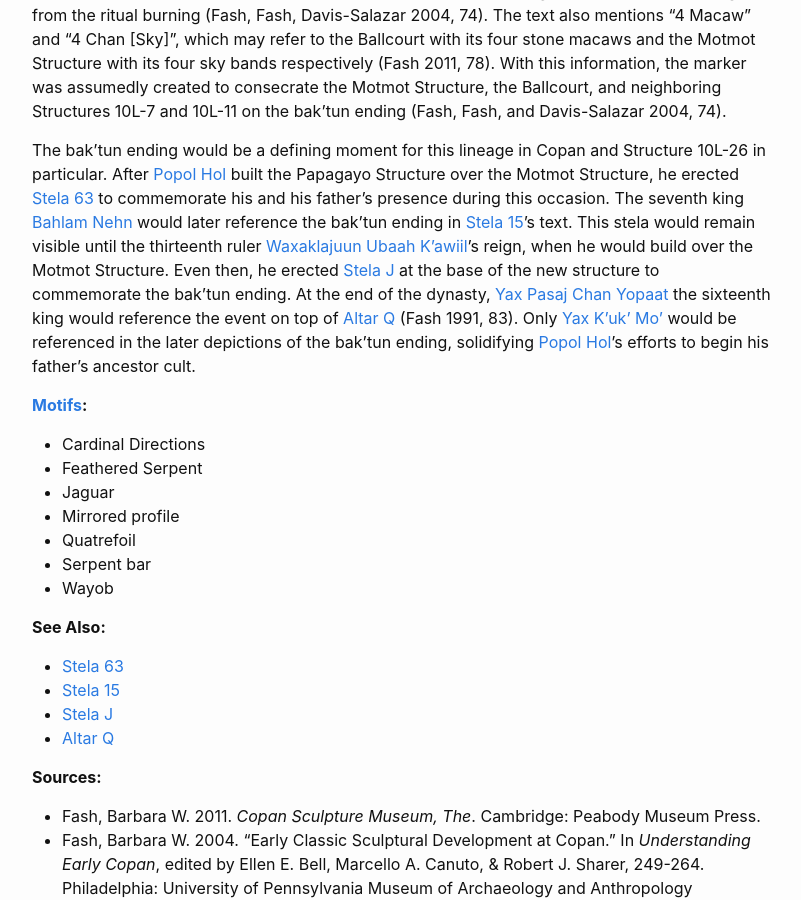
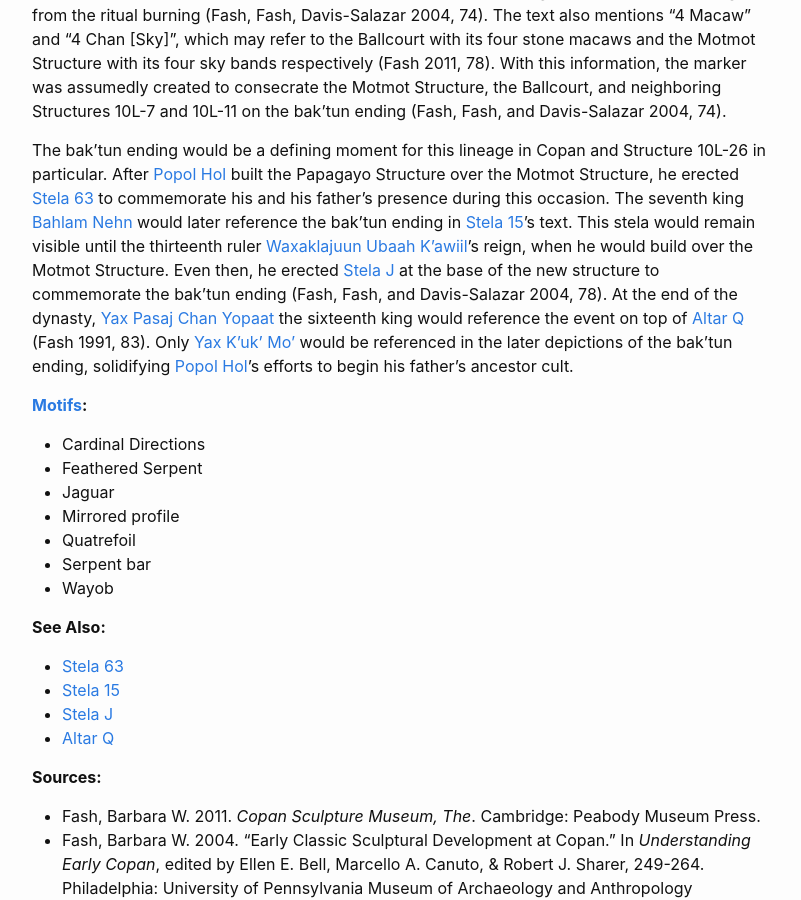
Before and after one commit to ahutnick/copanaltarqkings, a Jekyll site: the page built from _monuments/motmot-marker.markdown, in a window 1280 px wide and 900 px high, scrolled down 1642 px. Shown: the whole window, without its empty margins (238-1039 px from the left). Built offline with Jekyll 4.4.1, drawn with Linux system fonts in a browser that asks for light colours.

Commit message:
Grammar Edits 2

```diff
--- a/_monuments/motmot-marker.markdown
+++ b/_monuments/motmot-marker.markdown
@@ -24,7 +24,7 @@ Fascinatingly, this carving is one of the few depictions of <a href="{{site.base
 
 The chamber itself contains the remains of a woman in her mid twenties who is believed to have been a day keeper, or shaman. She was buried with a puma serving as her <em>way</em> or spirit companion. As long as seven years after her death, her remains were ritually burned.  Funerary offerings then laid in the tomb include a sacrificed deer, three human heads, ceramics, jade, shell, seeds, deer antlers, mercury, feathers, and a representation of a crocodile pelt (Fash, Fash, and Davis-Salazar 2004, 68-70; Fash 2011, 80). The jade pieces were placed in the cardinal directions, and three stones in the center for the hearthstones  (Fash 2011, 80). The crypt was then sealed off with the Marker, which would detail the deer offering and the “smoke entering” from the ritual burning (Fash, Fash, Davis-Salazar 2004, 74). The text also mentions “4 Macaw” and “4 Chan [Sky]”, which may refer to the Ballcourt with its four stone macaws and the Motmot Structure with its four sky bands respectively (Fash 2011, 78). With this information, the marker was assumedly created to consecrate the Motmot Structure, the Ballcourt, and neighboring Structures 10L-7 and 10L-11 on the bak'tun ending (Fash, Fash, and Davis-Salazar 2004, 74).
 
-The bak'tun ending would be a defining moment for this lineage in Copan and Structure 10L-26 in particular. After <a href="{{site.baseurl}}/popol-hol">Popol Hol</a> built the Papagayo Structure over the Motmot Structure, he erected <a href="{{site.baseurl}}/stela-63">Stela 63</a> to commemorate his and his father’s presence during this occasion. The seventh king <a href="{{site.baseurl}}/bahlam-nehn">Bahlam Nehn</a> would later reference the bak'tun ending in <a href="{{site.baseurl}}/stela-15">Stela 15</a>’s text. This stela would remain visible until the thirteenth ruler <a href="{{site.baseurl}}/waxaklajuun-ubaah-kawiil">Waxaklajuun Ubaah K'awiil</a>’s reign, when he would build over the Motmot Structure. Even then, he erected <a href="{{site.baseurl}}/stela-j">Stela J</a> at the base of the new structure to commemorate the bak'tun ending. At the end of the dynasty, <a href="{{site.baseurl}}/yax-pasaj-chan-yopaat">Yax Pasaj Chan Yopaat</a> the sixteenth king would reference the event on top of <a href="{{site.baseurl}}/altar-q">Altar Q</a> (Fash 1991, 83). Only <a href="{{site.baseurl}}/yax-kuk-mo">Yax K'uk' Mo'</a> would be referenced in the later depictions of the bak'tun ending, solidifying <a href="{{site.baseurl}}/popol-hol">Popol Hol</a>’s efforts to begin his father’s ancestor cult.
+The bak'tun ending would be a defining moment for this lineage in Copan and Structure 10L-26 in particular. After <a href="{{site.baseurl}}/popol-hol">Popol Hol</a> built the Papagayo Structure over the Motmot Structure, he erected <a href="{{site.baseurl}}/stela-63">Stela 63</a> to commemorate his and his father’s presence during this occasion. The seventh king <a href="{{site.baseurl}}/bahlam-nehn">Bahlam Nehn</a> would later reference the bak'tun ending in <a href="{{site.baseurl}}/stela-15">Stela 15</a>’s text. This stela would remain visible until the thirteenth ruler <a href="{{site.baseurl}}/waxaklajuun-ubaah-kawiil">Waxaklajuun Ubaah K'awiil</a>’s reign, when he would build over the Motmot Structure. Even then, he erected <a href="{{site.baseurl}}/stela-j">Stela J</a> at the base of the new structure to commemorate the bak'tun ending (Fash, Fash, and Davis-Salazar 2004, 78). At the end of the dynasty, <a href="{{site.baseurl}}/yax-pasaj-chan-yopaat">Yax Pasaj Chan Yopaat</a> the sixteenth king would reference the event on top of <a href="{{site.baseurl}}/altar-q">Altar Q</a> (Fash 1991, 83). Only <a href="{{site.baseurl}}/yax-kuk-mo">Yax K'uk' Mo'</a> would be referenced in the later depictions of the bak'tun ending, solidifying <a href="{{site.baseurl}}/popol-hol">Popol Hol</a>’s efforts to begin his father’s ancestor cult.
 
 #### <strong><a href="{{site.baseurl}}/motif-glossary">Motifs</a>:</strong>
 <ul>
--- a/_monuments/stela-63.markdown
+++ b/_monuments/stela-63.markdown
@@ -14,7 +14,7 @@ permalink: /stela-63/
 
 ##### Photo Courtesy of Dr. Clark Erickson
 
-Stela 63 was erected by <a href="{{site.baseurl}}/popol-hol">Popol Hol</a> to celebrate his father <a href="{{site.baseurl}}/yax-kuk-mo">Yax K'uk' Mo’</a>s witness of the bak'tun ending on 9.0.0.0.0 8 Ajaw 14 Kej, or December 9, 435 (Fash 2011, 105; Fash, Fash, and Davis-Salazar, 76). The stela was found in the Papagayo structure in <a href="{{site.baseurl}}/structure-26">10L-26</a>. This structure had replaced the previous Motmot level which had housed the aptly named <a href="{{site.baseurl}}/motmot-marker">Motmot marker</a>. This marker had also commemorated the bak'tun ending and had placed the father and son together, so this stela may have been considered a replacement monument for the marker. The stela in fact would remain visible until the thirteenth ruler <a href="{{site.baseurl}}/waxaklajuun-ubaah-kawiil">Waxaklajuun Ubaah K'awiil</a> built over the structure (Fash, Fash, and Davis-Salazar 2004, 78; Martin and Grube 2008, 202) Even after this portion of the building was destroyed, <a href="{{site.baseurl}}/stela-j">Stela J</a> would take Stela 63's place as the 9.0.0.0.0 b’aktun marker, emphasizing both the importance of the date and of <a href="{{site.baseurl}}/yax-kuk-mo">Yax K'uk' Mo'</a>.
+Stela 63 was erected by <a href="{{site.baseurl}}/popol-hol">Popol Hol</a> to celebrate his father <a href="{{site.baseurl}}/yax-kuk-mo">Yax K'uk' Mo’</a>s witness of the bak'tun ending on 9.0.0.0.0 8 Ajaw 14 Kej, or December 9, 435 (Fash 2011, 105; Fash, Fash, and Davis-Salazar, 76). The stela was found in the Papagayo structure in <a href="{{site.baseurl}}/structure-26">10L-26</a>. This structure had replaced the previous Motmot level which had housed the aptly named <a href="{{site.baseurl}}/motmot-marker">Motmot marker</a>. This marker had also commemorated the bak'tun ending and had placed the father and son together, so this stela may have been considered a replacement monument for the marker. The stela in fact would remain visible until the thirteenth ruler <a href="{{site.baseurl}}/waxaklajuun-ubaah-kawiil">Waxaklajuun Ubaah K'awiil</a> built over the structure (Fash, Fash, and Davis-Salazar 2004, 78; Martin and Grube 2008, 202) Even after this portion of the building was destroyed, <a href="{{site.baseurl}}/stela-j">Stela J</a> would take Stela 63's place as the 9.0.0.0.0 b’aktun marker, emphasizing both the importance of the date and of <a href="{{site.baseurl}}/yax-kuk-mo">Yax K'uk' Mo'</a> (Fash, Fash, and Davis-Salazar 2004, 78).
 
 The stela itself is classified as a Type VII Copan stela with three carved sides composed entirely of glyphs. Interestingly, no other Copan stela is listed in this category (Fash 2004, 259). No more figural stelae would be erected until <a href="{{site.baseurl}}/moon-jaguar">Moon Jaguar</a>’s reign in 554 (Fash 2004, 255). The fourth side of the stela was blank, as the monument stood against the back wall, where a large crocodilian monster was depicted to represent the surface of the earth (Fash 2011, 105). The base of the sculpture would later be found in place against this wall, with the stela ritually destroyed. The macaw heads from the ballcourt would be found among the fragments likely as a tribute to the Founder (Stuart et al. 1989, 1).
 
```
Also changed, not shown: _data/glossary.csv (+4 -4 lines).
